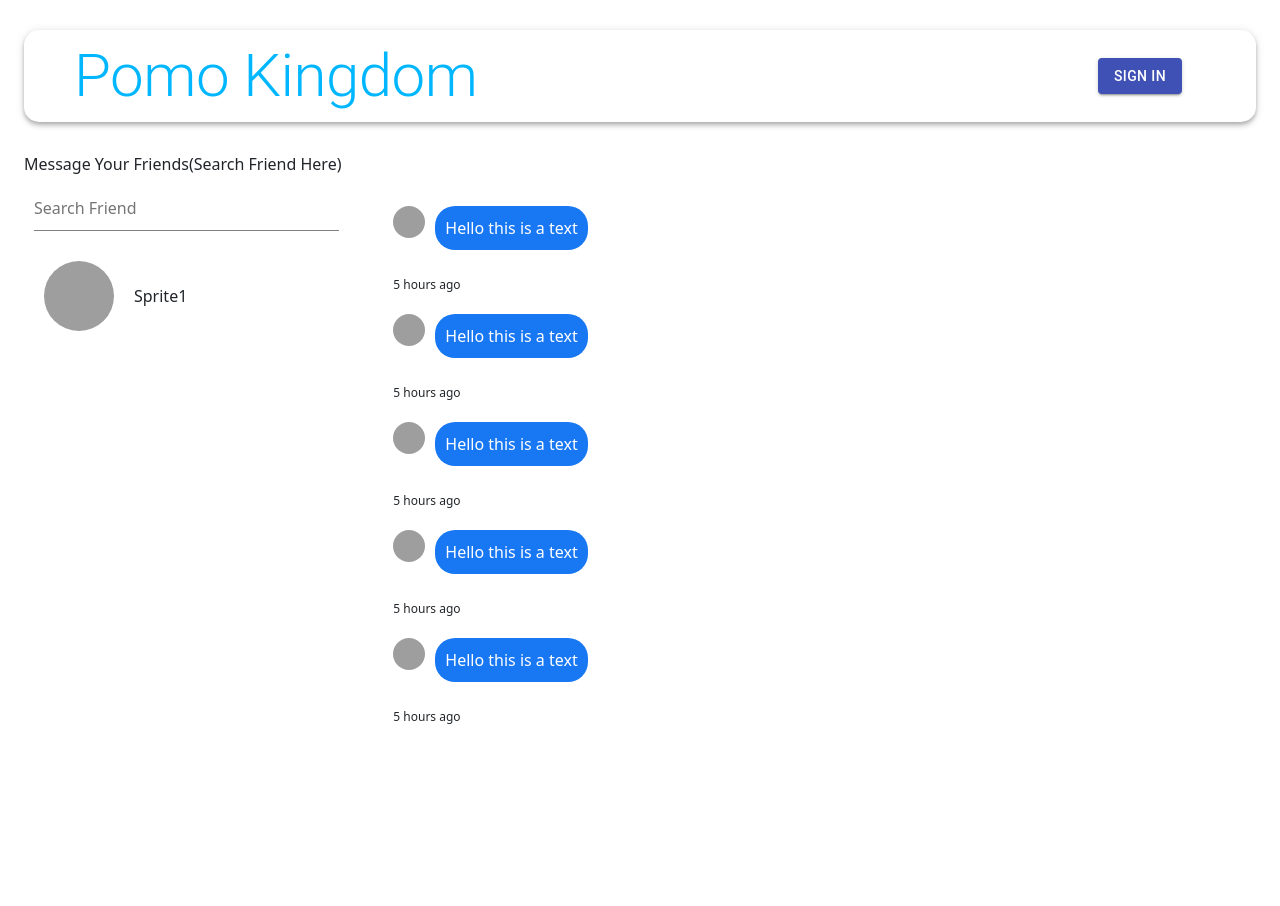
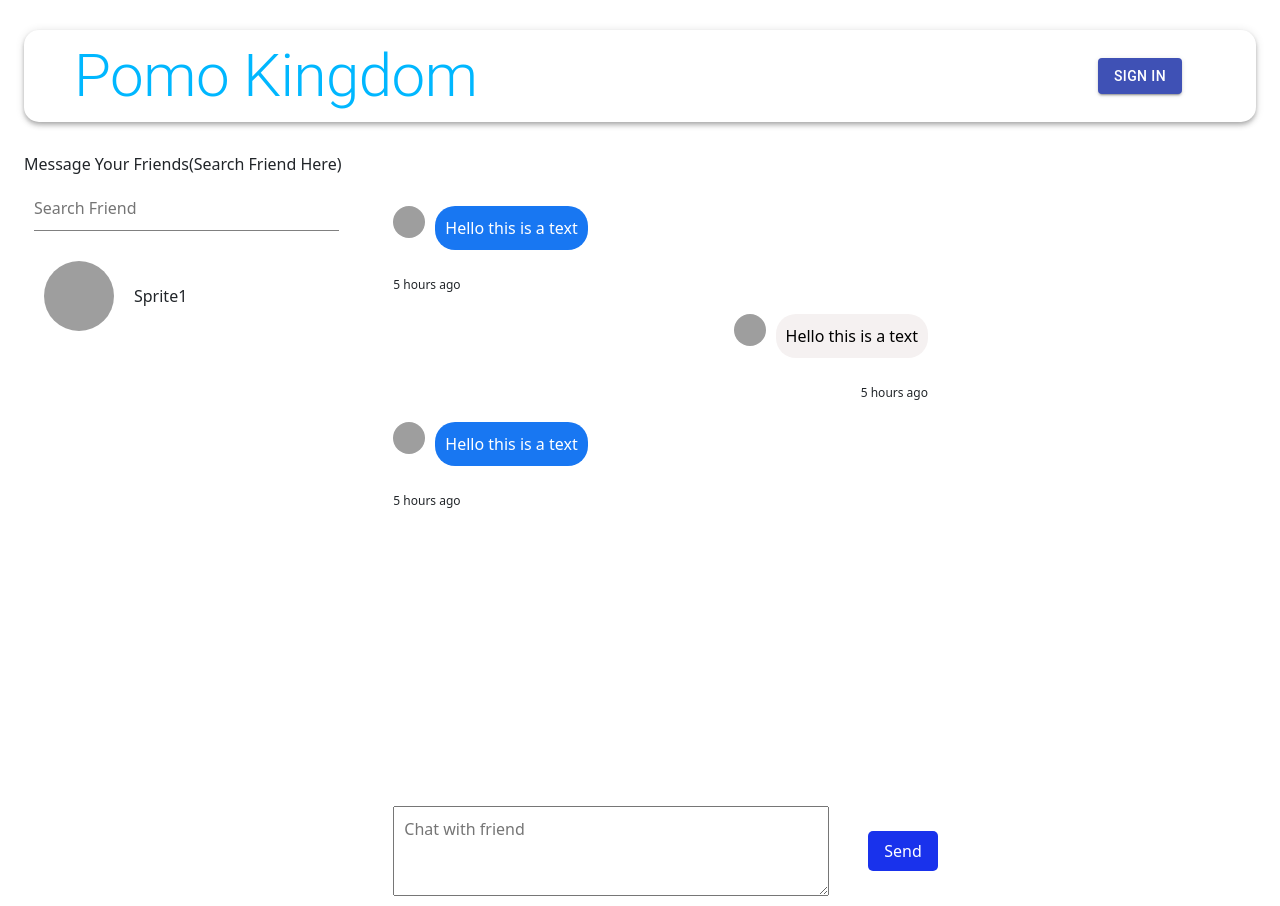
Before and after one commit to Spring2022-CSCI152/Team5, a React (Create React App) app in the folder client/: page /messenger in a window 1280 px wide. Built offline with nearby package versions, Linux system fonts and the light colour scheme; grey boxes are pictures that could not be loaded.

Commit message:
Chat box and chat UI

```diff
--- a/client/src/components/message/Message.jsx
+++ b/client/src/components/message/Message.jsx
@@ -1,10 +1,10 @@
 import React, { Component }  from 'react';
 import "./message.css";
 
-export default function Message()
+export default function Message({own})
 {
   return(
-    <div className="message">
+    <div className= {own ? "message own" : "message"}>
       <div className="messageTop">
         <img
         className="messageImg"
--- a/client/src/components/messenger/Messenger.jsx
+++ b/client/src/components/messenger/Messenger.jsx
@@ -23,10 +23,12 @@ return (
       <div className="chatBoxWrapper">
         <div className="chatBoxTop">
           <Message />
+          <Message own={true}/>
           <Message />
-          <Message />
-          <Message />
-          <Message />
+        </div>
+        <div className="chatBoxBottom">
+          <textarea className="chatMessageInput" placeholder = "Chat with friend"></textarea>
+          <button className="chatSubmitButton">Send</button>
         </div>
       </div>
     </div>
--- a/client/src/components/messenger/messenger.css
+++ b/client/src/components/messenger/messenger.css
@@ -50,7 +50,7 @@
     border: none;
     border-radius: 5px;
     cursor: pointer;
-    background-color: teal;
+    background-color: rgb(25, 50, 236);
     color: white;
   }
 
```
